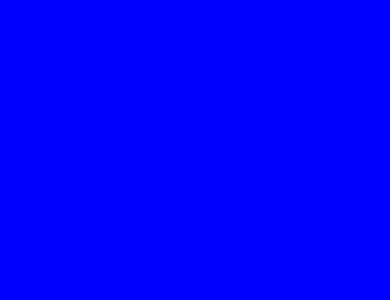
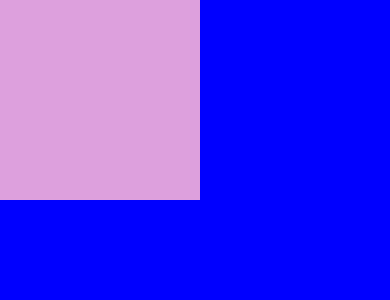
Before and after one commit to ajmal-junaid/REACT_NATIVE_LEARN_2, a React Native app: screen / in a window 390 px wide. Shown: the top 300 px of the page. Built offline with nearby package versions, Linux system fonts and the light colour scheme.

Commit message:
nested view added

```diff
--- a/App.js
+++ b/App.js
@@ -1,5 +1,10 @@
 import { View } from "react-native";
 
-export default function App(){
-  return <View style={{backgroundColor: "blue",flex: 1}}></View>
+export default function App() {
+  return (
+    <View style={{ backgroundColor: "blue", flex: 1 }}>
+      <View style={{ width: 200, height: 200, backgroundColor: "plum" }}></View>
+      <View style={{ width: 200, height: 200, backgroundColor: "green " }}></View>
+    </View>
+  );
 }
```
